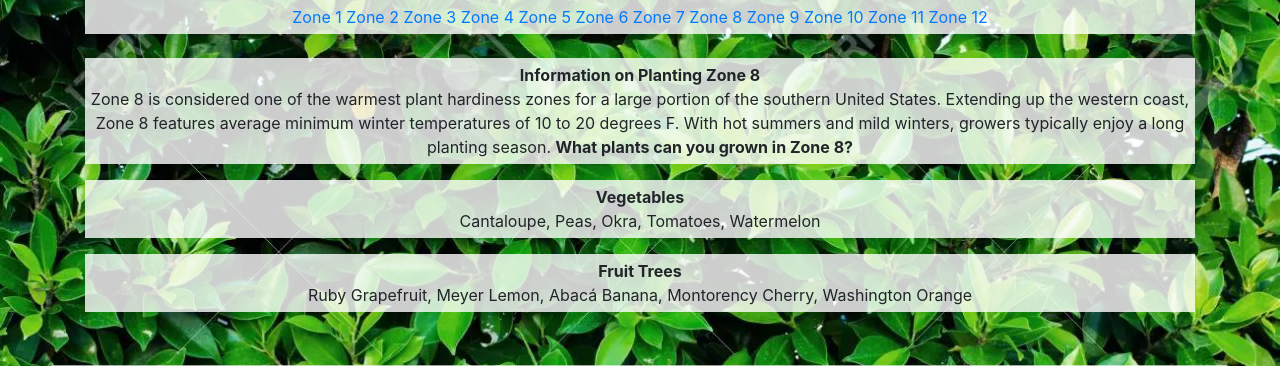
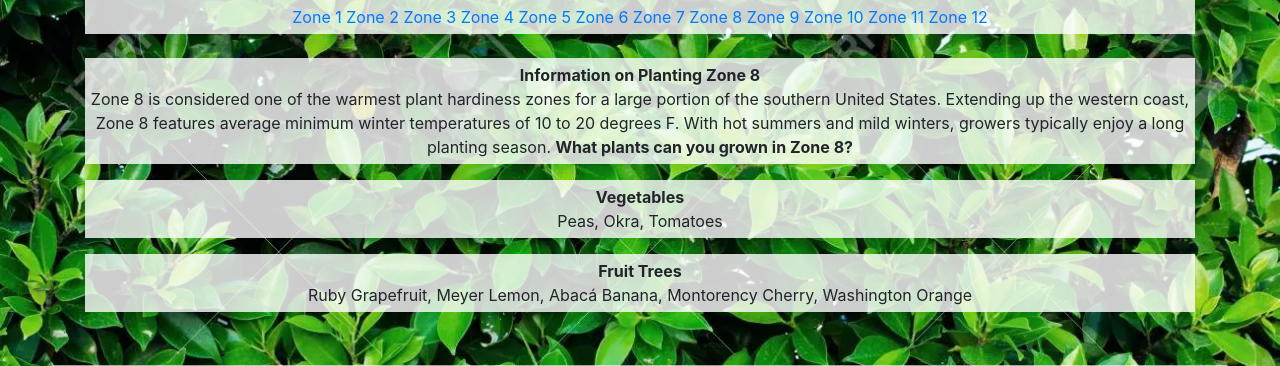
Before and after one commit to MursalMousumi/Gardening, a Python web app: template templates/zone8.html in a window 1280 px wide. Shown: the top 366 px of the page. Run offline with Jinja, Linux system fonts and the light colour scheme; the template is opened without the code that fills it, so the values that code supplies are empty; some libraries are stand-ins or nearby versions.

Commit message:
Update zone8.html

```diff
--- a/templates/zone8.html
+++ b/templates/zone8.html
@@ -30,7 +30,7 @@
         <p><b>Information on Planting Zone 8</b><br> Zone 8 is considered one of the warmest plant hardiness zones for a large portion of the southern United States. Extending up the western coast, Zone 8 features average minimum winter temperatures of 10 to 20 degrees F. With hot summers and mild winters, growers typically enjoy a long planting season.
         <b>What plants can you grown in Zone 8?</b><br></p>
         <p><b>Vegetables</b><br>
-        Cantaloupe, Peas, Okra, Tomatoes, Watermelon</p>
+        Peas, Okra, Tomatoes </p>
         <p><b>Fruit Trees</b><br>
         Ruby Grapefruit, Meyer Lemon, Abacá Banana, Montorency Cherry, Washington Orange</p>
     </div>
```
